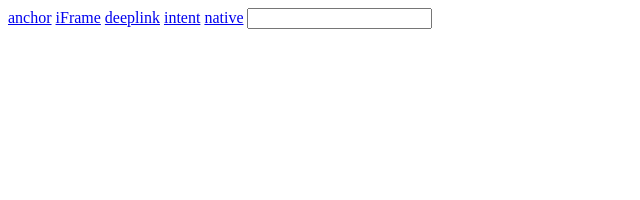
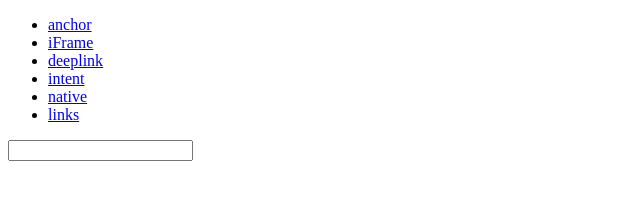
Before and after one commit to simontc-sp/iframe-deeplink, a plain HTML site: page index.html in a window 1280 px wide. Shown: the whole page, without its empty margins (0-640 px from the left). Drawn offline with Linux system fonts and the light colour scheme.

Commit message:
feat: add links

```diff
--- a/index.html
+++ b/index.html
@@ -4,11 +4,14 @@
     <title>Basic HTML</title>
   </head>
   <body>
-    <a href="anchor.html">anchor</a>
-    <a href="iframe.html">iFrame</a>
-    <a href="deeplink.html">deeplink</a>
-    <a href="intent.html">intent</a>
-    <a href="native.html">native</a>
+    <ul>
+      <li><a href="anchor.html">anchor</a></li>
+      <li><a href="iframe.html">iFrame</a></li>
+      <li><a href="deeplink.html">deeplink</a></li>
+      <li><a href="intent.html">intent</a></li>
+      <li><a href="native.html">native</a></li>
+      <li><a href="links.html">links</a></li>
+    </ul>
 
     <input type="text" id="url" name="url" />
 
```
Also changed, not shown: deeplink.html (+1 -2 lines), links.html (added, +20 -0 lines).
